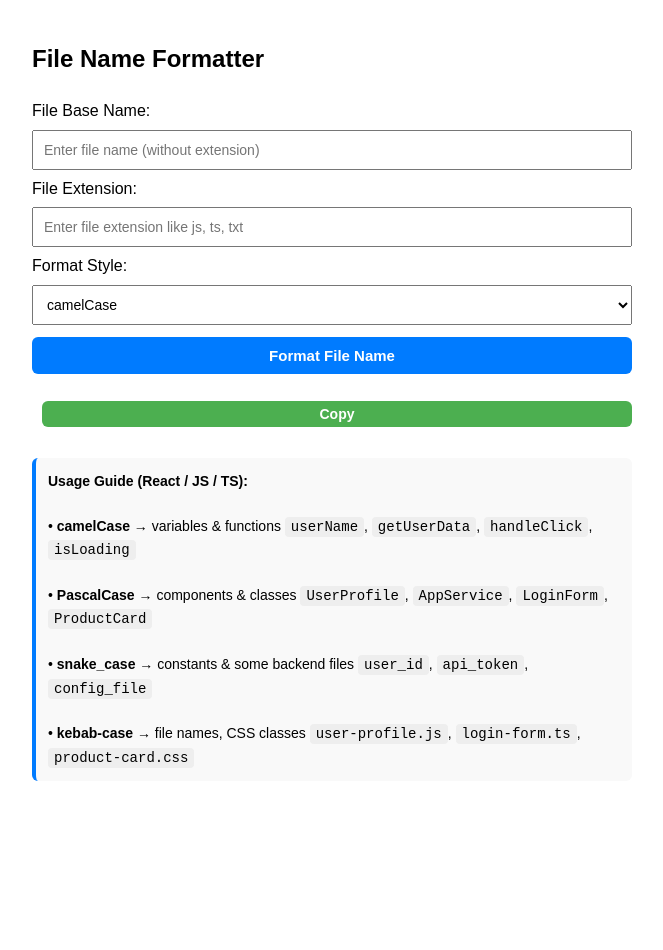
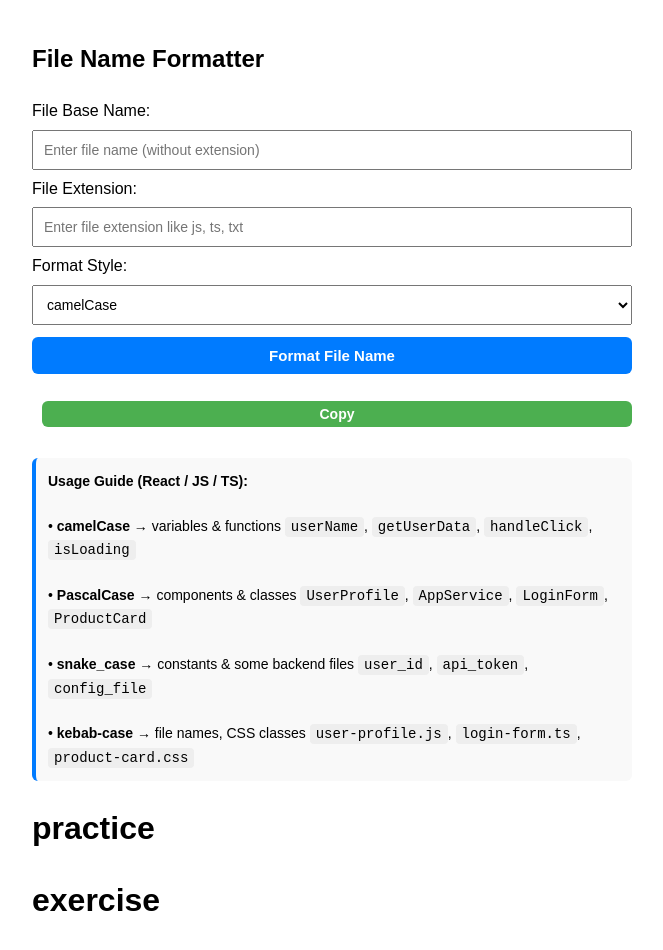
Before and after one commit to Nand68/NameFormatter, a plain HTML site: page index.html in a window 1280 px wide. Shown: the whole page, without its empty margins (308-971 px from the left). Before the commit the page ends 801 px from the top, so only its background shows below. Drawn offline with Linux system fonts and the light colour scheme.

Commit message:
Update index.html

```diff
--- a/index.html
+++ b/index.html
@@ -57,6 +57,8 @@
     <span class="example">login-form.ts</span>,
     <span class="example">product-card.css</span>
   </div>
+  <h1>practice</h1>
+   <h1>exercise</h1>
 
   <script src="script.js"></script>
 </body>
```
